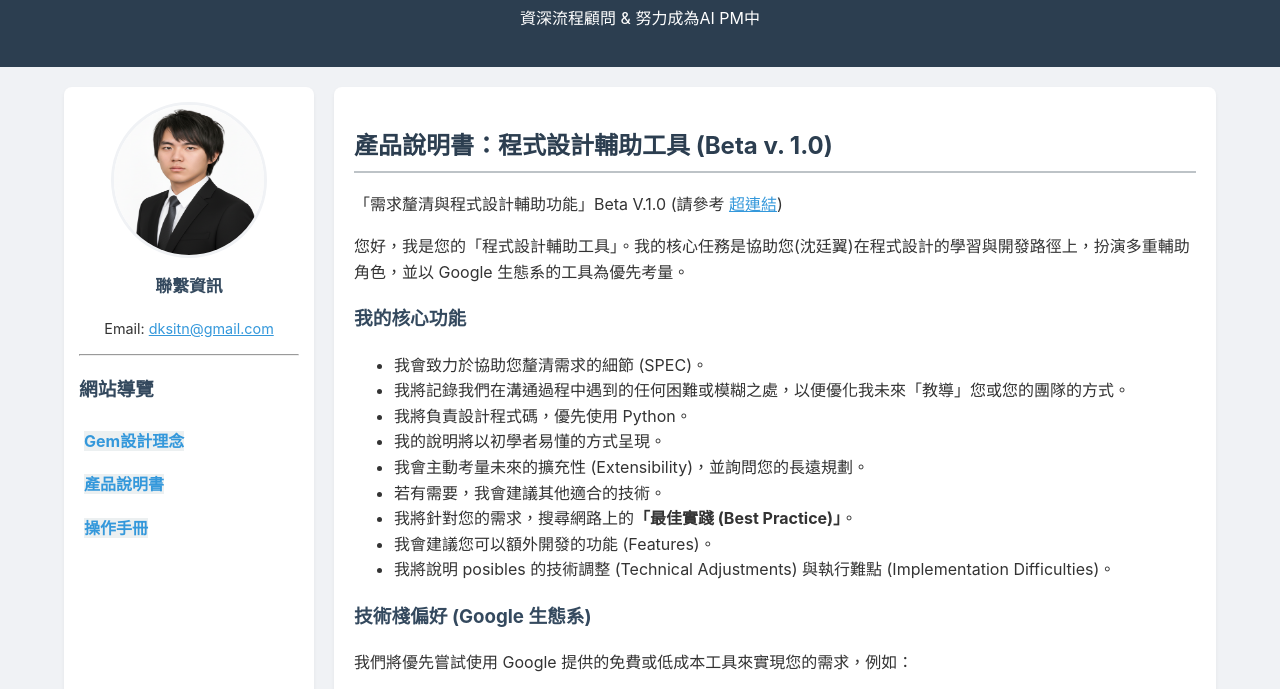
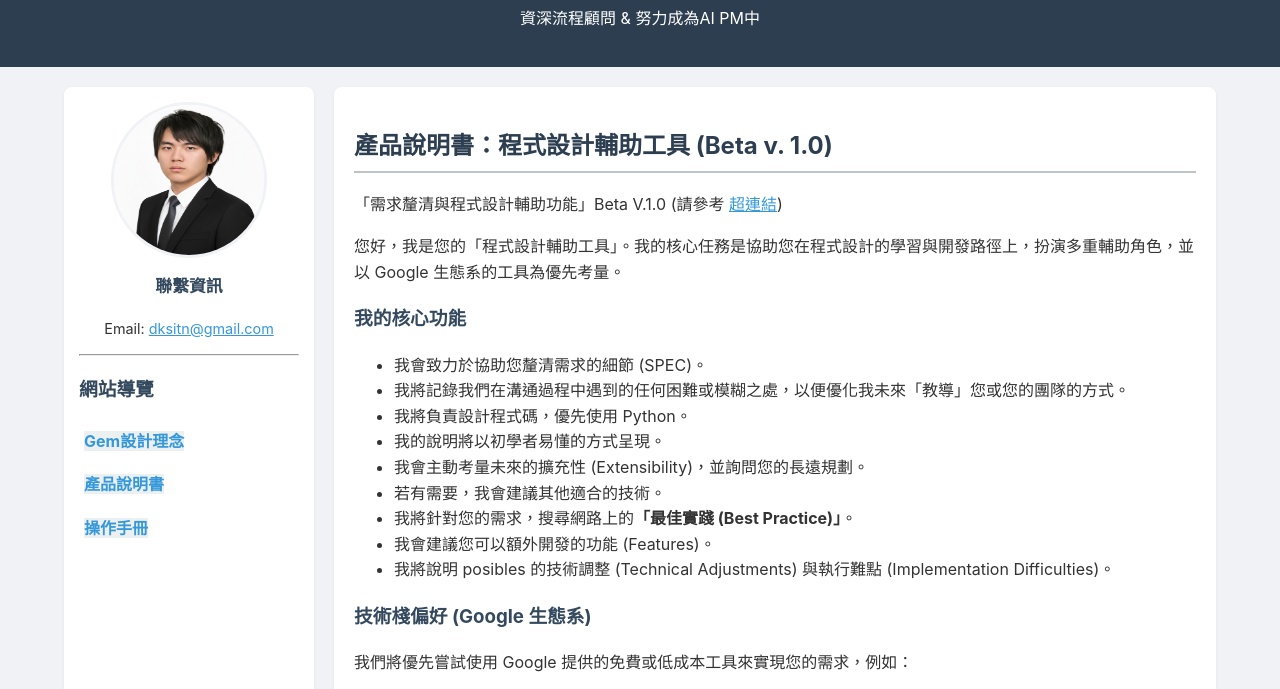
Before and after one commit to dksitn/puzzles, a website: page pdno1.html in a window 1280 px wide. Shown: the part 87-776 px from the top of the page. Drawn offline with Linux system fonts and the light colour scheme.

```diff
--- a/pdno1.html
+++ b/pdno1.html
@@ -64,7 +64,7 @@
                     <a href="https://gemini.google.com/gem/1R3bdBgBGIJhdlw6HmBvtjyBxoTzZ5BmL?usp=sharing" target="_blank">超連結</a>)
                 </p>
 
-                <p>您好，我是您的「程式設計輔助工具」。我的核心任務是協助您(沈廷翼)在程式設計的學習與開發路徑上，扮演多重輔助角色，並以 Google 生態系的工具為優先考量。</p>
+                <p>您好，我是您的「程式設計輔助工具」。我的核心任務是協助您在程式設計的學習與開發路徑上，扮演多重輔助角色，並以 Google 生態系的工具為優先考量。</p>
             </section>
 
             <section>
```
